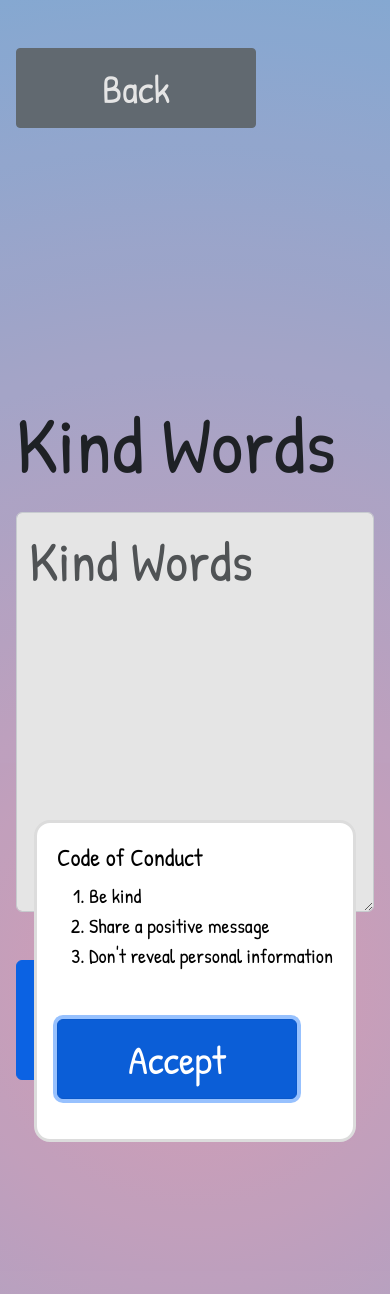
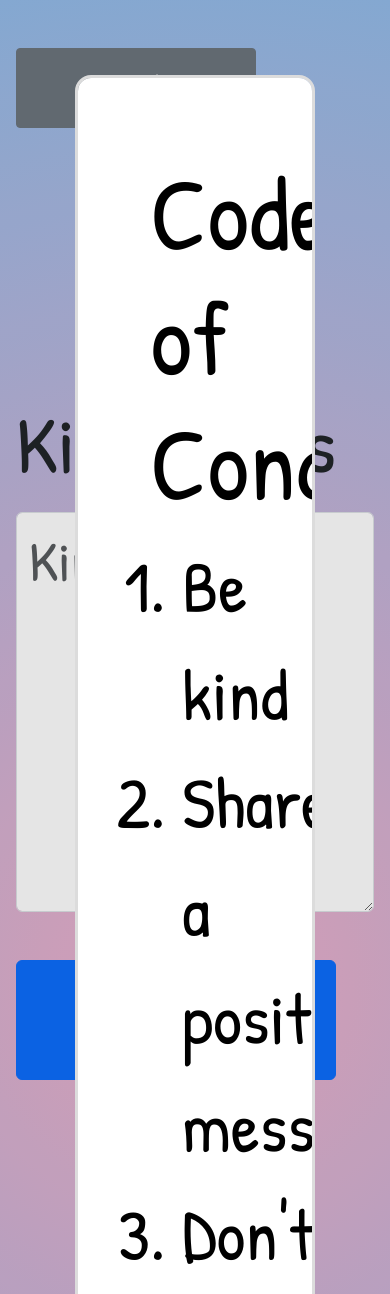
Before and after one commit to imann24/kind_cloud, a Django app: page /create/ in a window 390 px wide. Shown: the top 1294 px of the page. Run offline with Django 5.2, Linux system fonts and the light colour scheme; some libraries are stand-ins or nearby versions.

Commit message:
Make Code of Conduct responsive

```diff
--- a/app/kind_cloud/static/create.css
+++ b/app/kind_cloud/static/create.css
@@ -33,4 +33,12 @@
         height: 7.5rem;
         font-size: 3rem;
     }
+
+    #conduct h2 {
+        font-size: 6.5rem;
+    }
+
+    #conduct {
+        font-size: 4.5rem;
+    }
 }
--- a/app/kind_cloud/views.py
+++ b/app/kind_cloud/views.py
@@ -1,6 +1,5 @@
 from django.http import HttpResponseRedirect
 from django.shortcuts import render
-from django.views.decorators.csrf import csrf_exempt
 from django.contrib.auth.decorators import user_passes_test
 from .models import Kind
 from .forms import KindForm
@@ -11,8 +10,6 @@
         'kinds': kinds,
     })
 
-# ensure submitting this form doesn't require a CSRF token
-@csrf_exempt
 def create(request):
     if request.method == 'POST':
         form = KindForm(request.POST)
```
